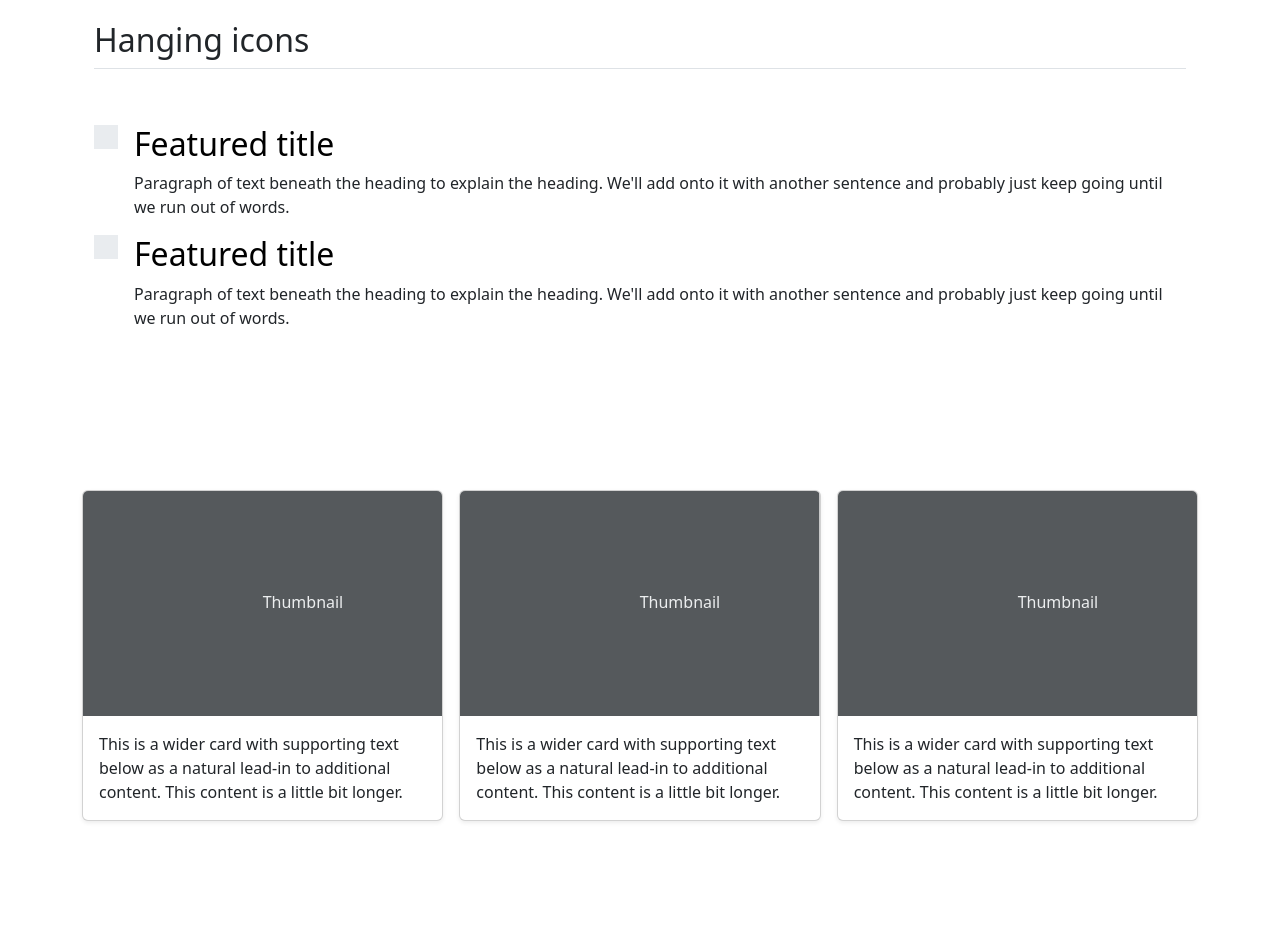
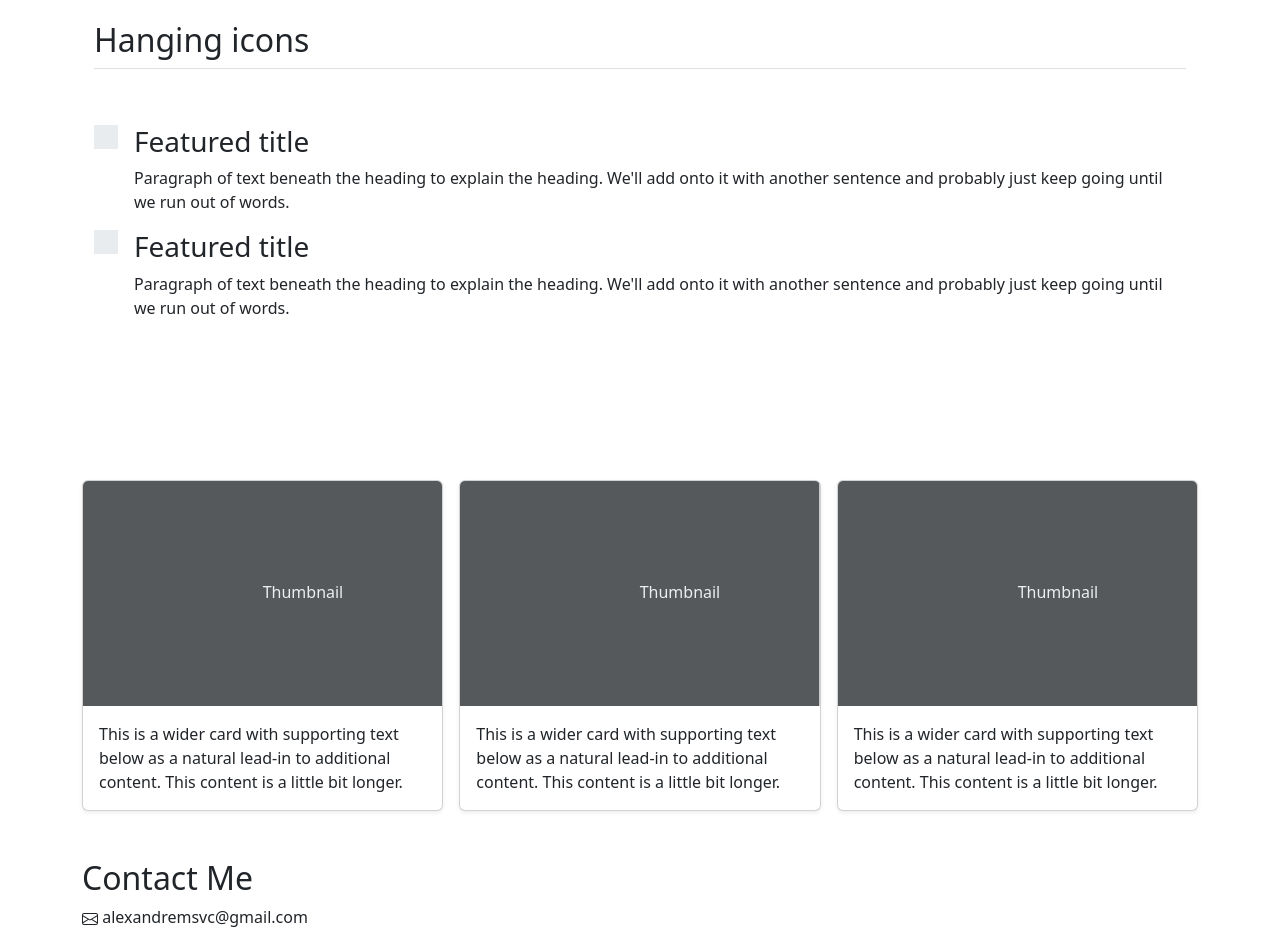
Before and after one commit to AlexandreMSVC/Web-Development-Projects, a plain HTML site: page Capstone Projects/Capstone Project 2/index.html in a window 1280 px wide. Shown: the part 1200-2145 px from the top of the page. Before the commit the page ends 2069 px from the top, so only its background shows below. Drawn offline with nearby package versions, Linux system fonts and the light colour scheme; a web font is replaced by a local one.

Commit message:
updated Capstone Project 2 (unfinished)

```diff
--- a/Capstone Projects/Capstone Project 2/index.html
+++ b/Capstone Projects/Capstone Project 2/index.html
@@ -42,7 +42,7 @@
               <svg class="bi" width="1em" height="1em"><use xlink:href="#toggles2"></use></svg>
             </div>
             <div>
-              <h3 class="fs-2 text-body-emphasis">Featured title</h3>
+              <h3>Featured title</h3>
               <p>Paragraph of text beneath the heading to explain the heading. We'll add onto it with another sentence and probably just keep going until we run out of words.</p>
             </div>
           </div>
@@ -51,7 +51,7 @@
               <svg class="bi" width="1em" height="1em"><use xlink:href="#cpu-fill"></use></svg>
             </div>
             <div>
-              <h3 class="fs-2 text-body-emphasis">Featured title</h3>
+              <h3>Featured title</h3>
               <p>Paragraph of text beneath the heading to explain the heading. We'll add onto it with another sentence and probably just keep going until we run out of words.</p>
             </div>
           </div>
@@ -96,11 +96,13 @@
 
     </section>
 
-    <section id="about me">
-
-    </section>
-
     <section id="contact me">
+      <div class="container">
+        <h2>Contact Me</h2>
+        <p><svg xmlns="http://www.w3.org/2000/svg" width="16" height="16" fill="currentColor" class="bi bi-envelope" viewBox="0 0 16 16">
+          <path d="M0 4a2 2 0 0 1 2-2h12a2 2 0 0 1 2 2v8a2 2 0 0 1-2 2H2a2 2 0 0 1-2-2zm2-1a1 1 0 0 0-1 1v.217l7 4.2 7-4.2V4a1 1 0 0 0-1-1zm13 2.383-4.708 2.825L15 11.105zm-.034 6.876-5.64-3.471L8 9.583l-1.326-.795-5.64 3.47A1 1 0 0 0 2 13h12a1 1 0 0 0 .966-.741M1 11.105l4.708-2.897L1 5.383z"/>
+        </svg> alexandremsvc@gmail.com</p>
+      </div>
 
     </section>
 
```
